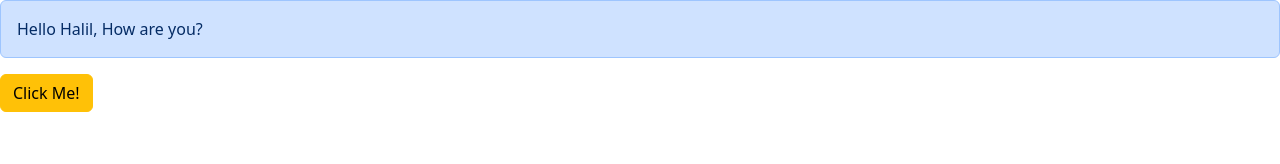
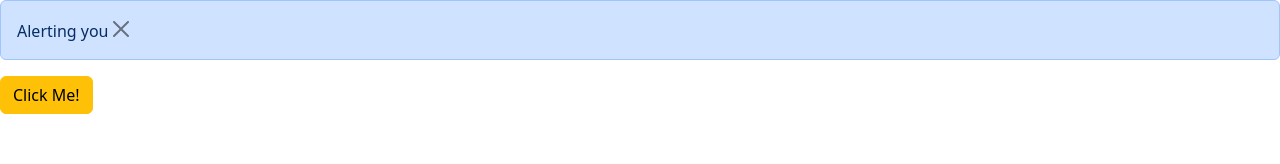
Before and after one commit to holcay92/ReactTutorial, a React (Vite) app: page / in a window 1280 px wide. Both pictures are taken after a click on the button "Click Me!". Shown: the top 164 px of the page. Built offline with nearby package versions, Linux system fonts and the light colour scheme.

Commit message:
alert show and dismiss with a button

```diff
--- a/src/App.tsx
+++ b/src/App.tsx
@@ -1,40 +1,21 @@
+import { useState } from "react";
 import Alert from "./components/Alert";
 import Button from "./components/Button";
 
 function App() {
-  /*   let items = [
-    "Niğde",
-    "New York",
-    "Los Angeles",
-    "Chicago",
-    "Houston",
-    "Portland",
-    "Las Vegas",
-    "Memphis",
-    "North Las Vegas",
-    "Scottsdale",
-    "Baton Rouge",
-    "Fremont",
-    "Richmond",
-    "Boise",
-    "San Bernardino",
-  ];
- */
-
-  // const handleClick = (item: string) => console.log(item);
+  const [showAlert, setShowAlert] = useState(false);
 
   return (
-    <>
-      <Alert>
-        Hello Halil,
-        <span> How are you?</span>
-      </Alert>
+    <div>
+      {showAlert && (
+        <Alert onClose={() => setShowAlert(false)}>Alerting you</Alert>
+      )}
       <Button
         color="warning"
         text="Click Me!"
-        onClick={() => console.log("clicked")}
+        onClick={() => (setShowAlert(true), console.log("clicked"))}
       ></Button>
-    </>
+    </div>
   );
 }
 export default App;
--- a/src/components/Alert.tsx
+++ b/src/components/Alert.tsx
@@ -2,10 +2,25 @@ import { ReactNode } from "react";
 
 interface Props {
   children: ReactNode;
+  onClose: () => void;
 }
 
-const Alert = ({ children }: Props) => {
-  return <div className="alert alert-primary">{children} </div>;
+const Alert = ({ children, onClose }: Props) => {
+  return (
+    <div
+      style={{ justifyContent: "space-between" }}
+      className="alert alert-primary alert-dismissable"
+    >
+      {children}
+      <button
+        onClick={onClose}
+        type="button"
+        className="btn-close"
+        data-bs-dismiss="alert"
+        aria-label="Close"
+      ></button>
+    </div>
+  );
 };
 
 export default Alert;
--- a/src/components/Button.tsx
+++ b/src/components/Button.tsx
@@ -1,3 +1,5 @@
+import Alert from "./Alert";
+
 interface ButtonProps {
   text: string;
   color?: "primary" | "secondary" | "success" | "danger" | "warning";
@@ -8,10 +10,12 @@ const Button = ({ text, onClick, color = "primary" }: ButtonProps) => {
   //handle onClick event
 
   return (
-    <button type="button" className={"btn btn-" + color} onClick={onClick}>
-      {" "}
-      {text}
-    </button>
+    <div>
+      <button type="button" className={"btn btn-" + color} onClick={onClick}>
+        {" "}
+        {text}
+      </button>
+    </div>
   );
 };
 
```
